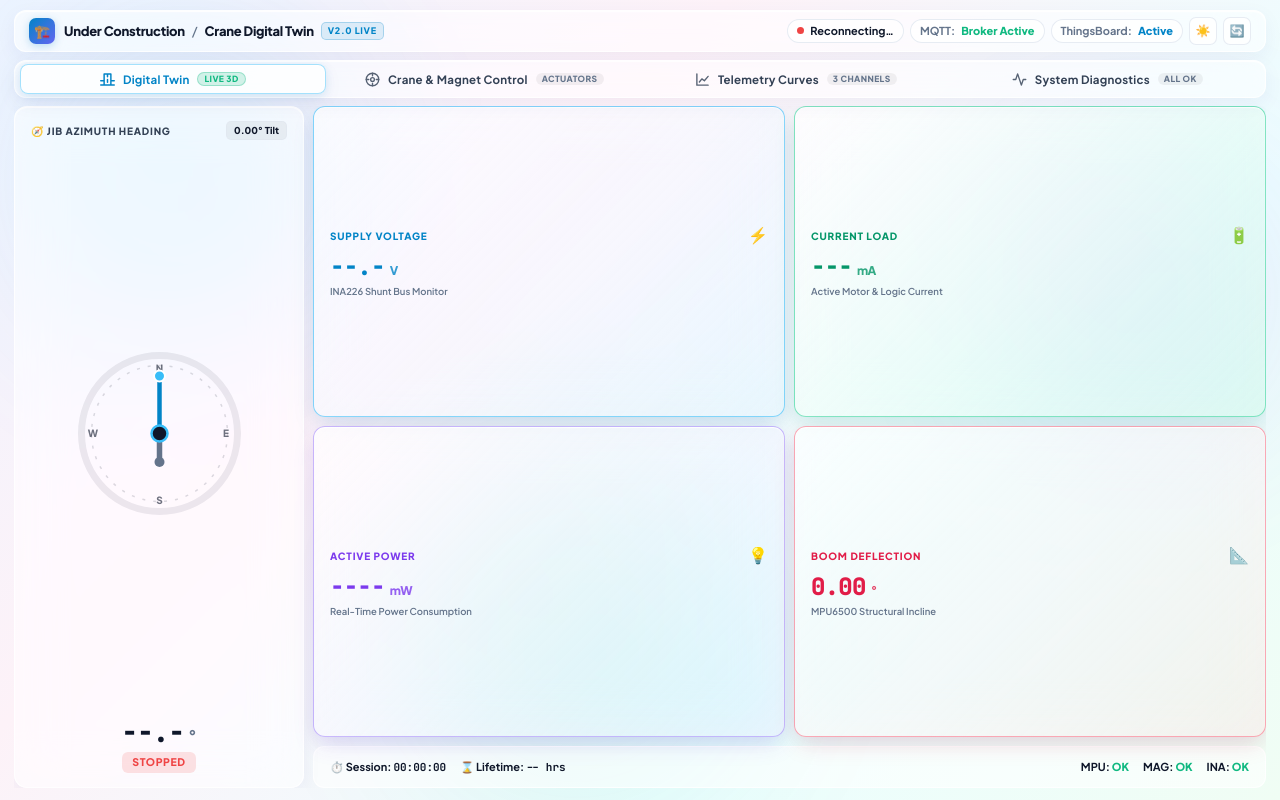
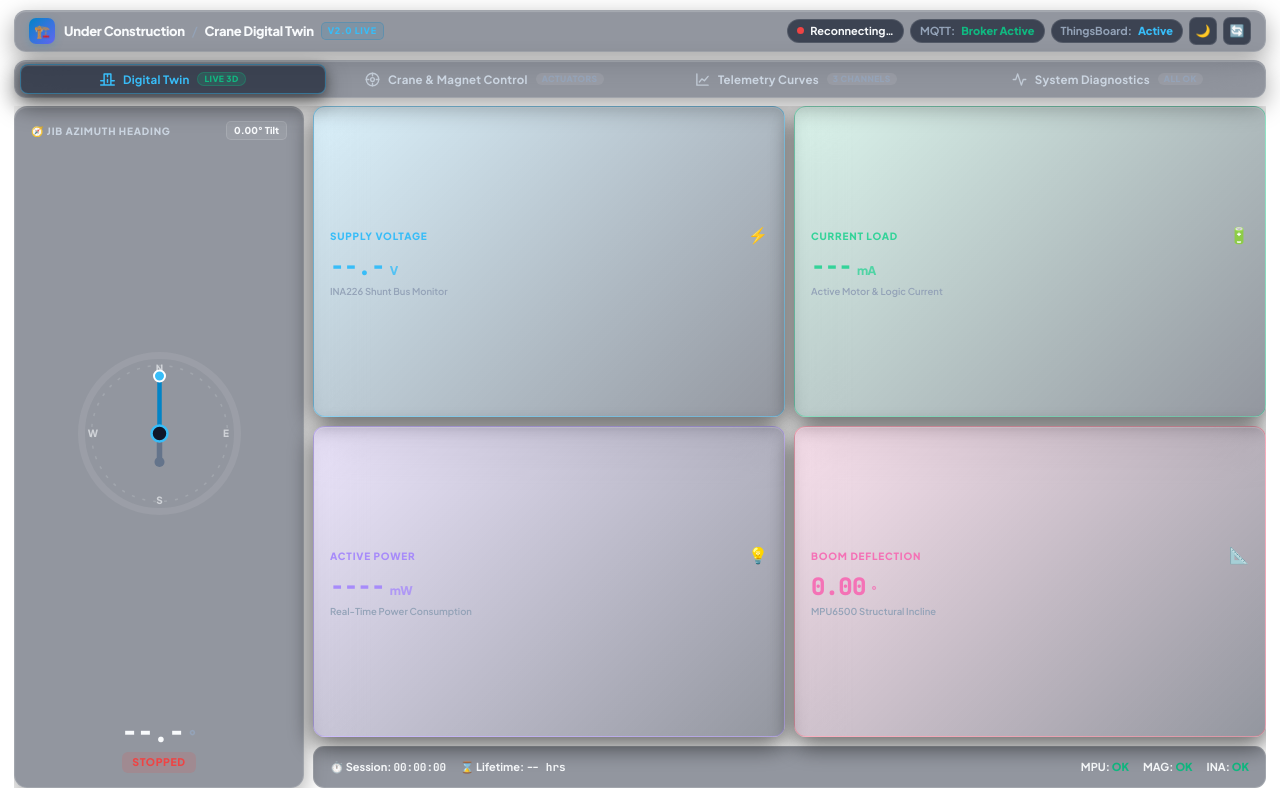
Before and after one commit to sachin09999/Construction_site, a website: page public/index.html in a window 1280 px wide. Drawn offline with Linux system fonts and the light colour scheme; no server answers.

Commit message:
style: make main dashboard 100% transparent glassmorphic HUD for Cupola360 overlay

```diff
--- a/public/index.html
+++ b/public/index.html
@@ -1,5 +1,5 @@
 <!doctype html>
-<html lang="en" class="light">
+<html lang="en" class="dark">
 <head>
   <meta charset="utf-8">
   <meta name="viewport" content="width=device-width, initial-scale=1, maximum-scale=1, user-scalable=no">
@@ -9,90 +9,130 @@
   <link href="https://fonts.googleapis.com/css2?family=Plus+Jakarta+Sans:wght@500;600;700;800;900&family=JetBrains+Mono:wght@600;700;800&display=swap" rel="stylesheet">
   <style>
     /* =========================================================================
-       DESIGN SYSTEM - VIBRANT FROSTED GLASS & MODERN INDUSTRIAL AESTHETIC
+       DESIGN SYSTEM - 100% TRANSPARENT AR/HUD GLASSMORPHIC AESTHETIC
        ========================================================================= */
     :root {
-      --bg: #f4f7fb;
-      --bg-ambient: linear-gradient(135deg, #eef4ff 0%, #fdf2f8 35%, #ecfeff 70%, #f0fdf4 100%);
-
+      --bg: transparent;
+      --bg-ambient: none;
+
+      --text: #f8fafc;
+      --text-muted: #cbd5e1;
+      --text-dim: #94a3b8;
+
+      /* Sleek Translucent HUD Cards */
+      --card-blue-bg: linear-gradient(135deg, rgba(14, 165, 233, 0.15) 0%, rgba(15, 23, 42, 0.45) 100%);
+      --card-blue-border: rgba(56, 189, 248, 0.45);
+      --card-blue-text: #38bdf8;
+      --card-blue-shadow: 0 8px 24px rgba(0, 0, 0, 0.4);
+
+      --card-green-bg: linear-gradient(135deg, rgba(16, 185, 129, 0.15) 0%, rgba(15, 23, 42, 0.45) 100%);
+      --card-green-border: rgba(52, 211, 153, 0.45);
+      --card-green-text: #34d399;
+      --card-green-shadow: 0 8px 24px rgba(0, 0, 0, 0.4);
+
+      --card-purple-bg: linear-gradient(135deg, rgba(139, 92, 246, 0.15) 0%, rgba(15, 23, 42, 0.45) 100%);
+      --card-purple-border: rgba(167, 139, 250, 0.45);
+      --card-purple-text: #a78bfa;
+      --card-purple-shadow: 0 8px 24px rgba(0, 0, 0, 0.4);
+
+      --card-pink-bg: linear-gradient(135deg, rgba(236, 72, 153, 0.15) 0%, rgba(15, 23, 42, 0.45) 100%);
+      --card-pink-border: rgba(251, 113, 133, 0.45);
+      --card-pink-text: #f472b6;
+      --card-pink-shadow: 0 8px 24px rgba(0, 0, 0, 0.4);
+
+      --card-amber-bg: linear-gradient(135deg, rgba(245, 158, 11, 0.15) 0%, rgba(15, 23, 42, 0.45) 100%);
+      --card-amber-border: rgba(245, 158, 11, 0.45);
+      --card-amber-text: #fbbf24;
+
+      --glass-base: rgba(15, 23, 42, 0.45);
+      --glass-elevated: rgba(15, 23, 42, 0.65);
+      --glass-border: rgba(255, 255, 255, 0.15);
+      --glass-shine: inset 0 1px 1px 0 rgba(255, 255, 255, 0.2), 0 8px 24px rgba(0, 0, 0, 0.35);
+      --line: rgba(255, 255, 255, 0.12);
+      --accent: #38bdf8;
+      --green: #10b981;
+      --red: #ef4444;
+      --amber: #fbbf24;
+    }
+
+    /* Dark Mode (High Tech HUD) */
+    html.dark {
+      --bg: transparent;
+      --bg-ambient: none;
+      --text: #f8fafc;
+      --text-muted: #cbd5e1;
+      --text-dim: #94a3b8;
+
+      --card-blue-bg: linear-gradient(135deg, rgba(14, 165, 233, 0.15) 0%, rgba(15, 23, 42, 0.45) 100%);
+      --card-blue-border: rgba(56, 189, 248, 0.45);
+      --card-blue-text: #38bdf8;
+      --card-blue-shadow: 0 8px 24px rgba(0, 0, 0, 0.4);
+
+      --card-green-bg: linear-gradient(135deg, rgba(16, 185, 129, 0.15) 0%, rgba(15, 23, 42, 0.45) 100%);
+      --card-green-border: rgba(52, 211, 153, 0.45);
+      --card-green-text: #34d399;
+      --card-green-shadow: 0 8px 24px rgba(0, 0, 0, 0.4);
+
+      --card-purple-bg: linear-gradient(135deg, rgba(139, 92, 246, 0.15) 0%, rgba(15, 23, 42, 0.45) 100%);
+      --card-purple-border: rgba(167, 139, 250, 0.45);
+      --card-purple-text: #a78bfa;
+      --card-purple-shadow: 0 8px 24px rgba(0, 0, 0, 0.4);
+
+      --card-pink-bg: linear-gradient(135deg, rgba(236, 72, 153, 0.15) 0%, rgba(15, 23, 42, 0.45) 100%);
+      --card-pink-border: rgba(251, 113, 133, 0.45);
+      --card-pink-text: #f472b6;
+      --card-pink-shadow: 0 8px 24px rgba(0, 0, 0, 0.4);
+
+      --card-amber-bg: linear-gradient(135deg, rgba(245, 158, 11, 0.15) 0%, rgba(15, 23, 42, 0.45) 100%);
+      --card-amber-border: rgba(245, 158, 11, 0.45);
+      --card-amber-text: #fbbf24;
+
+      --glass-base: rgba(15, 23, 42, 0.45);
+      --glass-elevated: rgba(15, 23, 42, 0.65);
+      --glass-border: rgba(255, 255, 255, 0.15);
+      --glass-shine: inset 0 1px 1px 0 rgba(255, 255, 255, 0.2), 0 8px 24px rgba(0, 0, 0, 0.35);
+      --line: rgba(255, 255, 255, 0.12);
+      --accent: #38bdf8;
+    }
+
+    /* Light Theme (Alternative Frosted HUD) */
+    html.light {
+      --bg: transparent;
+      --bg-ambient: none;
       --text: #0f172a;
       --text-muted: #334155;
       --text-dim: #64748b;
 
-      /* Colorful Frosted Glass Cards */
-      --card-blue-bg: linear-gradient(135deg, rgba(255, 255, 255, 0.72) 0%, rgba(224, 242, 254, 0.45) 100%);
-      --card-blue-border: rgba(56, 189, 248, 0.6);
+      --card-blue-bg: linear-gradient(135deg, rgba(224, 242, 254, 0.35) 0%, rgba(255, 255, 255, 0.25) 100%);
+      --card-blue-border: rgba(56, 189, 248, 0.5);
       --card-blue-text: #0284c7;
-      --card-blue-shadow: 0 10px 24px -4px rgba(2, 132, 199, 0.15);
-
-      --card-green-bg: linear-gradient(135deg, rgba(255, 255, 255, 0.72) 0%, rgba(209, 250, 229, 0.45) 100%);
-      --card-green-border: rgba(52, 211, 153, 0.6);
+      --card-blue-shadow: 0 8px 20px rgba(2, 132, 199, 0.12);
+
+      --card-green-bg: linear-gradient(135deg, rgba(209, 250, 229, 0.35) 0%, rgba(255, 255, 255, 0.25) 100%);
+      --card-green-border: rgba(52, 211, 153, 0.5);
       --card-green-text: #059669;
-      --card-green-shadow: 0 10px 24px -4px rgba(16, 185, 129, 0.15);
-
-      --card-purple-bg: linear-gradient(135deg, rgba(255, 255, 255, 0.72) 0%, rgba(237, 233, 254, 0.45) 100%);
-      --card-purple-border: rgba(167, 139, 250, 0.6);
+      --card-green-shadow: 0 8px 20px rgba(16, 185, 129, 0.12);
+
+      --card-purple-bg: linear-gradient(135deg, rgba(237, 233, 254, 0.35) 0%, rgba(255, 255, 255, 0.25) 100%);
+      --card-purple-border: rgba(167, 139, 250, 0.5);
       --card-purple-text: #7c3aed;
-      --card-purple-shadow: 0 10px 24px -4px rgba(124, 58, 237, 0.15);
-
-      --card-pink-bg: linear-gradient(135deg, rgba(255, 255, 255, 0.72) 0%, rgba(255, 228, 230, 0.45) 100%);
-      --card-pink-border: rgba(251, 113, 133, 0.6);
+      --card-purple-shadow: 0 8px 20px rgba(124, 58, 237, 0.12);
+
+      --card-pink-bg: linear-gradient(135deg, rgba(255, 228, 230, 0.35) 0%, rgba(255, 255, 255, 0.25) 100%);
+      --card-pink-border: rgba(251, 113, 133, 0.5);
       --card-pink-text: #e11d48;
-      --card-pink-shadow: 0 10px 24px -4px rgba(225, 29, 72, 0.15);
-
-      --card-amber-bg: linear-gradient(135deg, rgba(255, 255, 255, 0.72) 0%, rgba(254, 243, 199, 0.45) 100%);
-      --card-amber-border: rgba(245, 158, 11, 0.6);
+      --card-pink-shadow: 0 8px 20px rgba(225, 29, 72, 0.12);
+
+      --card-amber-bg: linear-gradient(135deg, rgba(254, 243, 199, 0.35) 0%, rgba(255, 255, 255, 0.25) 100%);
+      --card-amber-border: rgba(245, 158, 11, 0.5);
       --card-amber-text: #d97706;
 
-      --glass-base: rgba(255, 255, 255, 0.58);
-      --glass-elevated: rgba(255, 255, 255, 0.78);
-      --glass-border: rgba(255, 255, 255, 0.8);
-      --glass-shine: inset 0 1px 1px 0 rgba(255, 255, 255, 0.95), 0 6px 20px rgba(31, 38, 135, 0.05);
-      --line: rgba(226, 232, 240, 0.8);
+      --glass-base: rgba(255, 255, 255, 0.35);
+      --glass-elevated: rgba(255, 255, 255, 0.55);
+      --glass-border: rgba(255, 255, 255, 0.4);
+      --glass-shine: inset 0 1px 1px 0 rgba(255, 255, 255, 0.6), 0 6px 20px rgba(0, 0, 0, 0.1);
+      --line: rgba(226, 232, 240, 0.5);
       --accent: #0284c7;
-      --green: #10b981;
-      --red: #ef4444;
-      --amber: #f59e0b;
-    }
-
-    /* Dark Mode */
-    html.dark {
-      --bg: #090e1a;
-      --bg-ambient: linear-gradient(135deg, #090e1a 0%, #0d1527 50%, #111827 100%);
-      --text: #f8fafc;
-      --text-muted: #cbd5e1;
-      --text-dim: #94a3b8;
-
-      --card-blue-bg: linear-gradient(135deg, rgba(14, 165, 233, 0.18) 0%, rgba(15, 23, 42, 0.65) 100%);
-      --card-blue-border: rgba(56, 189, 248, 0.45);
-      --card-blue-text: #38bdf8;
-      --card-blue-shadow: 0 10px 24px rgba(0, 0, 0, 0.45);
-
-      --card-green-bg: linear-gradient(135deg, rgba(16, 185, 129, 0.18) 0%, rgba(15, 23, 42, 0.65) 100%);
-      --card-green-border: rgba(52, 211, 153, 0.45);
-      --card-green-text: #34d399;
-      --card-green-shadow: 0 10px 24px rgba(0, 0, 0, 0.45);
-
-      --card-purple-bg: linear-gradient(135deg, rgba(139, 92, 246, 0.18) 0%, rgba(15, 23, 42, 0.65) 100%);
-      --card-purple-border: rgba(167, 139, 250, 0.45);
-      --card-purple-text: #a78bfa;
-      --card-purple-shadow: 0 10px 24px rgba(0, 0, 0, 0.45);
-
-      --card-pink-bg: linear-gradient(135deg, rgba(236, 72, 153, 0.18) 0%, rgba(15, 23, 42, 0.65) 100%);
-      --card-pink-border: rgba(251, 113, 133, 0.45);
-      --card-pink-text: #f472b6;
-      --card-pink-shadow: 0 10px 24px rgba(0, 0, 0, 0.45);
-
-      --card-amber-bg: linear-gradient(135deg, rgba(245, 158, 11, 0.18) 0%, rgba(15, 23, 42, 0.65) 100%);
-      --card-amber-border: rgba(245, 158, 11, 0.45);
-      --card-amber-text: #fbbf24;
-
-      --glass-base: rgba(15, 23, 42, 0.58);
-      --glass-elevated: rgba(30, 41, 59, 0.72);
-      --glass-border: rgba(255, 255, 255, 0.16);
-      --glass-shine: inset 0 1px 1px 0 rgba(255, 255, 255, 0.2), 0 6px 20px rgba(0, 0, 0, 0.35);
-      --line: rgba(51, 65, 85, 0.7);
-      --accent: #38bdf8;
     }
 
     * { box-sizing: border-box; user-select: none; margin: 0; padding: 0; }
@@ -100,24 +140,20 @@
       width: 100vw;
       height: 100vh;
       overflow: hidden; /* Strict no-scroll architecture */
-      background: var(--bg);
-      background-image: var(--bg-ambient);
-      background-attachment: fixed;
+      background: transparent !important;
+      background-color: transparent !important;
+      background-image: none !important;
       color: var(--text);
       font-family: 'Plus Jakarta Sans', -apple-system, BlinkMacSystemFont, "Segoe UI", Roboto, sans-serif;
       font-size: 13px;
       line-height: 1.4;
       -webkit-font-smoothing: antialiased;
-      transition: background 0.3s ease, color 0.3s ease;
-    }
-
-    /* Ambient Light Orbs for Glass Transparency */
+      transition: color 0.3s ease;
+    }
+
+    /* Ambient Light Orbs Hidden for 100% Transparency in AR/Cupola */
     .ambient-glows {
-      position: fixed;
-      inset: 0;
-      pointer-events: none;
-      z-index: 0;
-      overflow: hidden;
+      display: none !important;
     }
     .ambient-orb {
       position: absolute;
@@ -1482,7 +1518,7 @@
         });
       }
 
-      const savedTheme = localStorage.getItem("uc_theme") || "light";
+      const savedTheme = localStorage.getItem("uc_theme") || "dark";
       applyTheme(savedTheme);
 
       // =======================================================================
```
